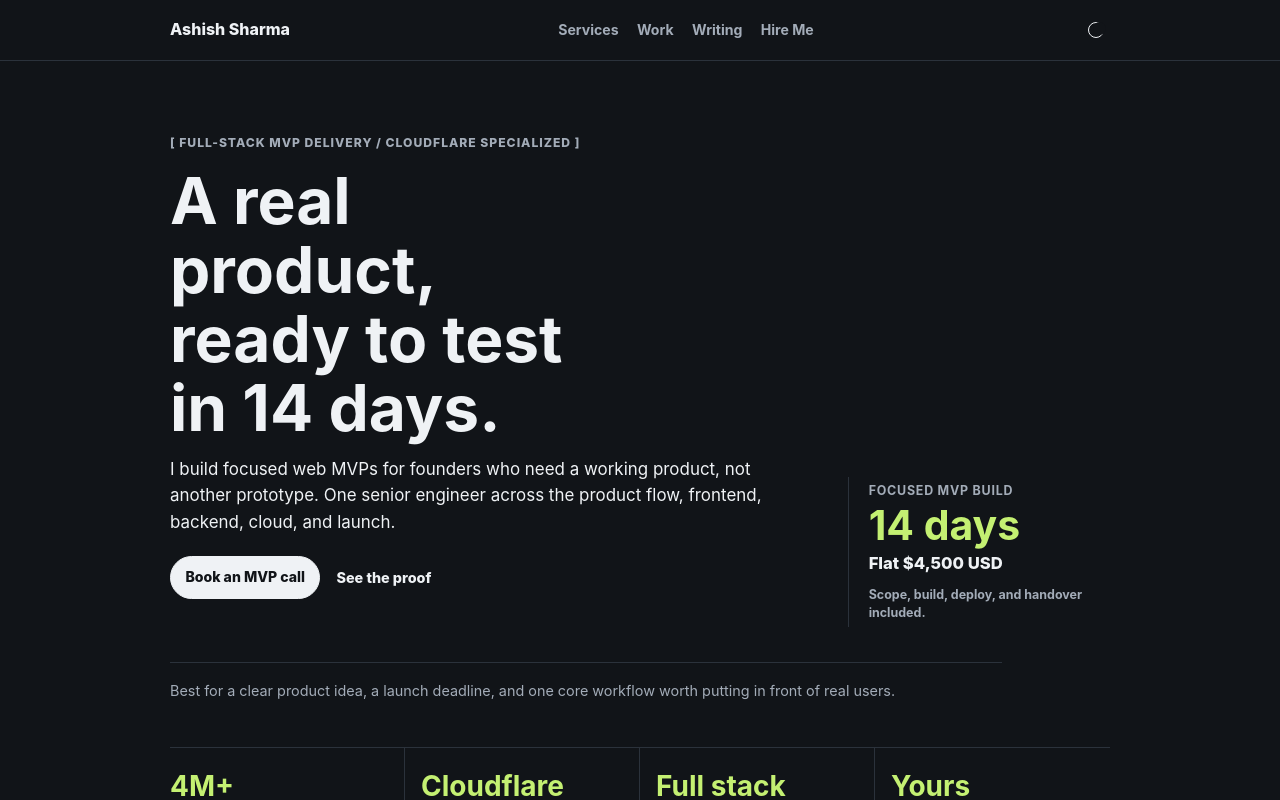
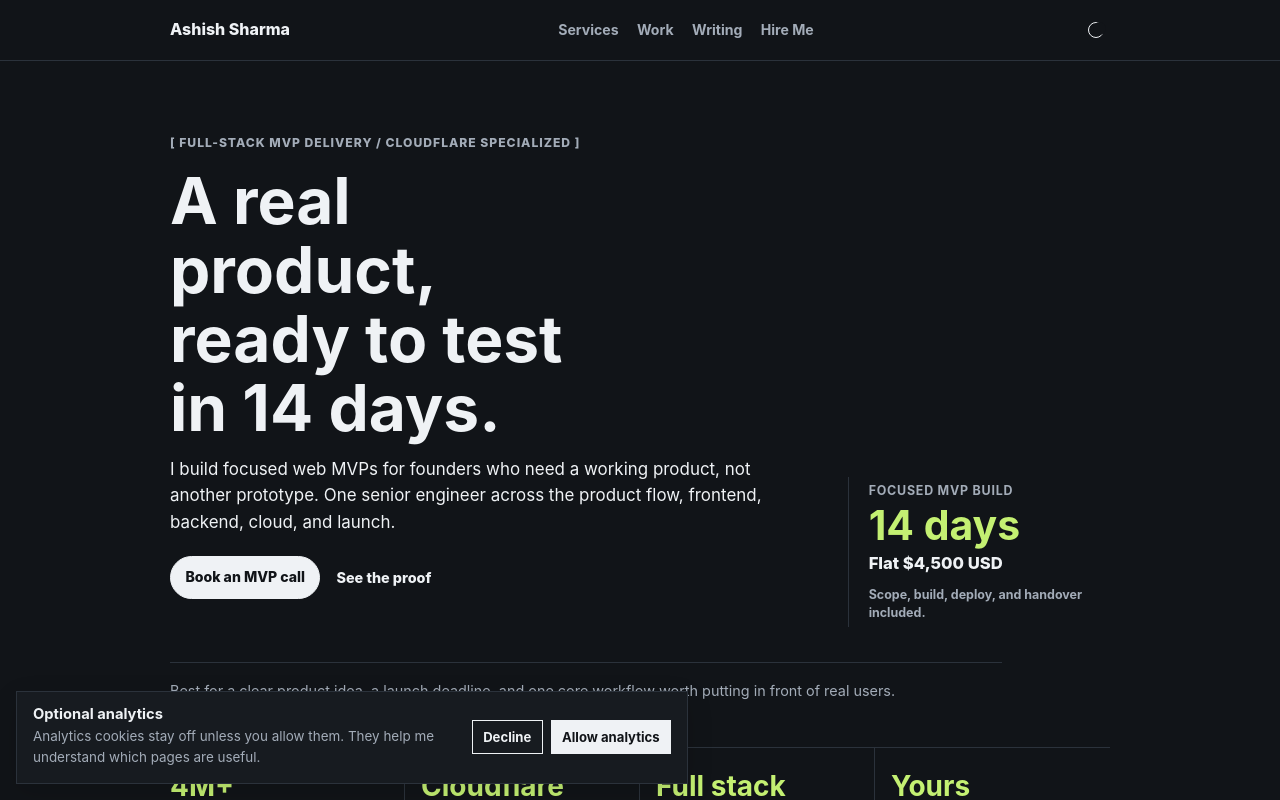
Before and after one commit to sarmaasis/portfolio, a React (Vite) app: page / in a window 1280 px wide. Shown: the top 800 px of the page. Built offline with nearby package versions, Linux system fonts and the light colour scheme.

Commit message:
feat: ga tag

```diff
--- a/index.html
+++ b/index.html
@@ -12,6 +12,20 @@
     content="Ashish Sharma is a full-stack backend developer for Cloudflare Workers, AWS, Next.js, Node.js/TypeScript, Python APIs, backend architecture, search migration, and cloud cost optimization." />
   <link rel="llms-txt" href="/llms.txt" />
   <link rel="alternate" type="text/plain" href="/llm.txt" />
+  <script async src="https://www.googletagmanager.com/gtag/js?id=G-E2R2ZM1SDT"></script>
+  <script>
+    window.dataLayer = window.dataLayer || [];
+    function gtag(){dataLayer.push(arguments);}
+    gtag('consent', 'default', {
+      ad_storage: 'denied',
+      ad_user_data: 'denied',
+      ad_personalization: 'denied',
+      analytics_storage: 'denied',
+      wait_for_update: 500
+    });
+    gtag('js', new Date());
+    gtag('config', 'G-E2R2ZM1SDT', { send_page_view: false });
+  </script>
   <title>Ashish Sharma - Full-Stack Backend Developer for Cloudflare and AWS</title>
 </head>
 
--- a/src/App.css
+++ b/src/App.css
@@ -629,6 +629,86 @@ section {
   padding-top: 1rem;
 }
 
+.privacy-settings {
+  background: transparent;
+  border: 0;
+  color: var(--muted);
+  cursor: pointer;
+  font: inherit;
+  font-size: 0.86rem;
+  padding: 0;
+  text-decoration: underline;
+  text-underline-offset: 0.15em;
+}
+
+.privacy-settings:hover,
+.privacy-settings:focus-visible {
+  color: var(--foreground);
+}
+
+.consent-banner {
+  align-items: center;
+  background: var(--surface);
+  border: 1px solid var(--border);
+  bottom: 1rem;
+  box-shadow: 0 0.5rem 1.5rem rgb(0 0 0 / 0.14);
+  display: grid;
+  gap: 1rem;
+  grid-template-columns: minmax(0, 1fr) auto;
+  left: 1rem;
+  max-width: 42rem;
+  padding: 0.9rem 1rem;
+  position: fixed;
+  right: 1rem;
+  z-index: 20;
+}
+
+.consent-banner h2 {
+  font-size: 0.92rem;
+  margin: 0 0 0.2rem;
+}
+
+.consent-banner p {
+  color: var(--muted);
+  font-size: 0.84rem;
+  margin: 0;
+  max-width: 28rem;
+}
+
+.consent-actions {
+  display: flex;
+  gap: 0.5rem;
+}
+
+.consent-actions button {
+  border: 1px solid var(--foreground);
+  border-radius: 0;
+  cursor: pointer;
+  font: inherit;
+  font-size: 0.82rem;
+  font-weight: 750;
+  min-height: 2.15rem;
+  padding: 0.35rem 0.65rem;
+  white-space: nowrap;
+}
+
+.consent-decline {
+  background: transparent;
+  color: var(--foreground);
+}
+
+.consent-accept {
+  background: var(--foreground);
+  color: var(--background);
+}
+
+.consent-accept:hover,
+.consent-accept:focus-visible {
+  background: var(--accent);
+  border-color: var(--accent);
+  color: var(--accent-contrast);
+}
+
 .mvp-hero {
   padding: 4.5rem 0 2.8rem;
 }
@@ -917,6 +997,20 @@ section {
     width: 100%;
   }
 
+  .consent-banner {
+    align-items: start;
+    grid-template-columns: 1fr;
+    max-width: none;
+  }
+
+  .consent-actions {
+    width: 100%;
+  }
+
+  .consent-actions button {
+    flex: 1 1 0;
+  }
+
   .mvp-hero {
     padding: 3rem 0 2rem;
   }
--- a/src/App.tsx
+++ b/src/App.tsx
@@ -1,11 +1,12 @@
-import { useEffect, useState } from 'react';
-import { Link, Route, Routes } from 'react-router-dom';
+import { useEffect, useRef, useState } from 'react';
+import { Link, Route, Routes, useLocation } from 'react-router-dom';
 import './App.css';
 import AboutPage from './components/AboutPage';
 import BackendAnswersPage from './components/BackendAnswersPage';
 import BlogIndexPage from './components/BlogIndexPage';
 import BlogPostPage from './components/BlogPostPage';
 import CaseStudyPage from './components/CaseStudyPage';
+import ConsentBanner from './components/ConsentBanner';
 import ContactPage from './components/ContactPage';
 import DynamicServicePage from './components/DynamicServicePage';
 import HiringLandingPage from './components/HiringLandingPage';
@@ -16,6 +17,15 @@ import ServicesPage from './components/ServicesPage';
 import ThemeToggle from './components/ThemeToggle';
 import WorkPage from './components/WorkPage';
 import { COPYRIGHT_YEAR, OFFER, POSITIONING, UPWORK_URL, primaryLandingPages } from './data/site';
+import {
+  ANALYTICS_CONSENT_KEY,
+  clearAnalyticsCookies,
+  getSavedAnalyticsConsent,
+  trackEvent,
+  trackPageView,
+  type AnalyticsConsent,
+  updateAnalyticsConsent,
+} from './utils/analytics';
 
 const navItems = [
   { href: '/#services', label: 'Services' },
@@ -25,7 +35,10 @@ const navItems = [
 ];
 
 function App() {
+  const location = useLocation();
   const [theme, setTheme] = useState<'light' | 'dark'>('dark');
+  const [analyticsConsent, setAnalyticsConsent] = useState<AnalyticsConsent | null>(null);
+  const lastTrackedRoute = useRef<string | null>(null);
 
   useEffect(() => {
     const savedTheme = window.localStorage.getItem('theme');
@@ -38,6 +51,82 @@ function App() {
     document.documentElement.dataset.theme = theme;
     window.localStorage.setItem('theme', theme);
   }, [theme]);
+
+  useEffect(() => {
+    const savedConsent = getSavedAnalyticsConsent();
+    setAnalyticsConsent(savedConsent);
+
+    if (savedConsent !== null) {
+      updateAnalyticsConsent(savedConsent);
+    }
+  }, []);
+
+  useEffect(() => {
+    if (analyticsConsent !== 'granted') {
+      return;
+    }
+
+    const route = `${location.pathname}${location.search}`;
+    if (lastTrackedRoute.current === route) {
+      return;
+    }
+
+    trackPageView(location.pathname, location.search);
+    lastTrackedRoute.current = route;
+  }, [analyticsConsent, location.pathname, location.search]);
+
+  useEffect(() => {
+    const handleDocumentClick = (event: MouseEvent) => {
+      if (!(event.target instanceof Element)) {
+        return;
+      }
+
+      const element = event.target.closest<HTMLElement>('[data-analytics-event], a');
+      if (element === null) {
+        return;
+      }
+
+      const eventName = element.dataset.analyticsEvent;
+      if (eventName) {
+        trackEvent(eventName, { placement: element.dataset.analyticsPlacement ?? 'unspecified' });
+        return;
+      }
+
+      if (!(element instanceof HTMLAnchorElement)) {
+        return;
+      }
+
+      const destination = new URL(element.href, window.location.origin);
+      if (destination.origin === window.location.origin && destination.pathname === '/contact') {
+        trackEvent('contact_page_open');
+      }
+
+      if (destination.protocol === 'mailto:') {
+        trackEvent('contact_email_click');
+      }
+    };
+
+    document.addEventListener('click', handleDocumentClick);
+    return () => document.removeEventListener('click', handleDocumentClick);
+  }, []);
+
+  const handleConsentChange = (consent: AnalyticsConsent) => {
+    window.localStorage.setItem(ANALYTICS_CONSENT_KEY, consent);
+    updateAnalyticsConsent(consent);
+
+    if (consent === 'denied') {
+      clearAnalyticsCookies();
+    }
+
+    setAnalyticsConsent(consent);
+  };
+
+  const reopenConsentChoice = () => {
+    window.localStorage.removeItem(ANALYTICS_CONSENT_KEY);
+    updateAnalyticsConsent('denied');
+    clearAnalyticsCookies();
+    setAnalyticsConsent(null);
+  };
 
   return (
     <>
@@ -95,6 +184,9 @@ function App() {
               <h2>Ashish Sharma</h2>
               <p>{OFFER}</p>
               <p className="small-text">Available for remote US, EU, and UK contracts.</p>
+              <button type="button" className="privacy-settings" onClick={reopenConsentChoice}>
+                Cookie settings
+              </button>
             </div>
             <div>
               <h2>Contact</h2>
@@ -135,6 +227,7 @@ function App() {
           </div>
         </footer>
       </div>
+      <ConsentBanner consent={analyticsConsent} onConsentChange={handleConsentChange} />
     </>
   );
 }
--- /dev/null
+++ b/src/components/ConsentBanner.tsx
@@ -0,0 +1,29 @@
+import type { AnalyticsConsent } from '../utils/analytics';
+
+type ConsentBannerProps = {
+  consent: AnalyticsConsent | null;
+  onConsentChange: (consent: AnalyticsConsent) => void;
+};
+
+export default function ConsentBanner({ consent, onConsentChange }: ConsentBannerProps) {
+  if (consent !== null) {
+    return null;
+  }
+
+  return (
+    <section className="consent-banner" role="dialog" aria-labelledby="consent-title" aria-describedby="consent-copy">
+      <div>
+        <h2 id="consent-title">Optional analytics</h2>
+        <p id="consent-copy">Analytics cookies stay off unless you allow them. They help me understand which pages are useful.</p>
+      </div>
+      <div className="consent-actions">
+        <button type="button" className="consent-decline" onClick={() => onConsentChange('denied')}>
+          Decline
+        </button>
+        <button type="button" className="consent-accept" onClick={() => onConsentChange('granted')}>
+          Allow analytics
+        </button>
+      </div>
+    </section>
+  );
+}
--- a/src/components/HomePage.tsx
+++ b/src/components/HomePage.tsx
@@ -98,7 +98,14 @@ export default function HomePage() {
               engineer across the product flow, frontend, backend, cloud, and launch.
             </p>
             <div className="hero-actions">
-              <a className="primary-link" href={CAL_URL} target="_blank" rel="noopener noreferrer">
+              <a
+                className="primary-link"
+                href={CAL_URL}
+                target="_blank"
+                rel="noopener noreferrer"
+                data-analytics-event="mvp_call_click"
+                data-analytics-placement="hero"
+              >
                 Book an MVP call
               </a>
               <a className="mvp-text-link" href="#work">See the proof</a>
@@ -216,7 +223,16 @@ export default function HomePage() {
         <p className="item-label">Day 01 starts with a clear brief</p>
         <h2>Bring the idea. Leave with something people can use.</h2>
         <p>Book a short call with the product goal, key user, and launch date. I will tell you whether it fits a 14-day build before we start.</p>
-        <a className="primary-link" href={CAL_URL} target="_blank" rel="noopener noreferrer">Book an MVP call</a>
+        <a
+          className="primary-link"
+          href={CAL_URL}
+          target="_blank"
+          rel="noopener noreferrer"
+          data-analytics-event="mvp_call_click"
+          data-analytics-placement="closing"
+        >
+          Book an MVP call
+        </a>
       </section>
     </>
   );
--- /dev/null
+++ b/src/utils/analytics.ts
@@ -0,0 +1,76 @@
+export const GA_MEASUREMENT_ID = 'G-E2R2ZM1SDT';
+export const ANALYTICS_CONSENT_KEY = 'analytics-consent';
+
+export type AnalyticsConsent = 'granted' | 'denied';
+
+type AnalyticsEventParameters = Record<string, string | number | boolean>;
+
+declare global {
+  interface Window {
+    gtag?: (...args: unknown[]) => void;
+  }
+}
+
+function canTrack() {
+  return typeof window !== 'undefined' && typeof window.gtag === 'function';
+}
+
+export function getSavedAnalyticsConsent(): AnalyticsConsent | null {
+  if (typeof window === 'undefined') {
+    return null;
+  }
+
+  const savedConsent = window.localStorage.getItem(ANALYTICS_CONSENT_KEY);
+  return savedConsent === 'granted' || savedConsent === 'denied' ? savedConsent : null;
+}
+
+export function updateAnalyticsConsent(consent: AnalyticsConsent) {
+  if (!canTrack()) {
+    return;
+  }
+
+  window.gtag?.('consent', 'update', {
+    analytics_storage: consent,
+    ad_storage: 'denied',
+    ad_user_data: 'denied',
+    ad_personalization: 'denied',
+  });
+}
+
+export function clearAnalyticsCookies() {
+  if (typeof document === 'undefined') {
+    return;
+  }
+
+  const cookieNames = document.cookie
+    .split(';')
+    .map((cookie) => cookie.trim().split('=')[0])
+    .filter((name) => name === '_ga' || name.startsWith('_ga_'));
+
+  for (const name of cookieNames) {
+    document.cookie = `${name}=; Max-Age=0; Path=/; SameSite=Lax`;
+  }
+}
+
+export function trackPageView(pathname: string, search: string) {
+  if (!canTrack() || getSavedAnalyticsConsent() !== 'granted') {
+    return;
+  }
+
+  window.gtag?.('event', 'page_view', {
+    page_location: window.location.href,
+    page_path: `${pathname}${search}`,
+    page_title: document.title,
+  });
+}
+
+export function trackEvent(eventName: string, parameters: AnalyticsEventParameters = {}) {
+  if (!canTrack() || getSavedAnalyticsConsent() !== 'granted') {
+    return;
+  }
+
+  window.gtag?.('event', eventName, {
+    page_path: window.location.pathname,
+    ...parameters,
+  });
+}
```
Also changed, not shown: src/server.tsx (+14 -0 lines), 1 other file (tests, documents, lock files or other folders).
